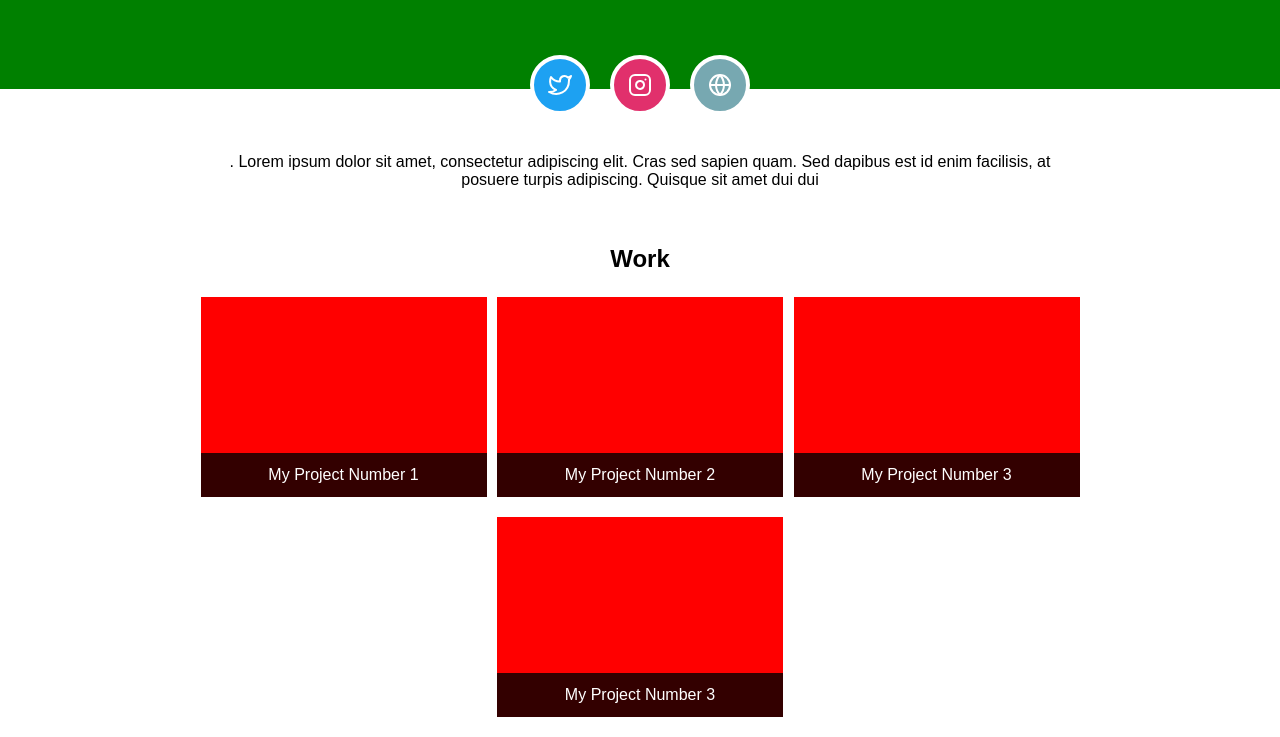
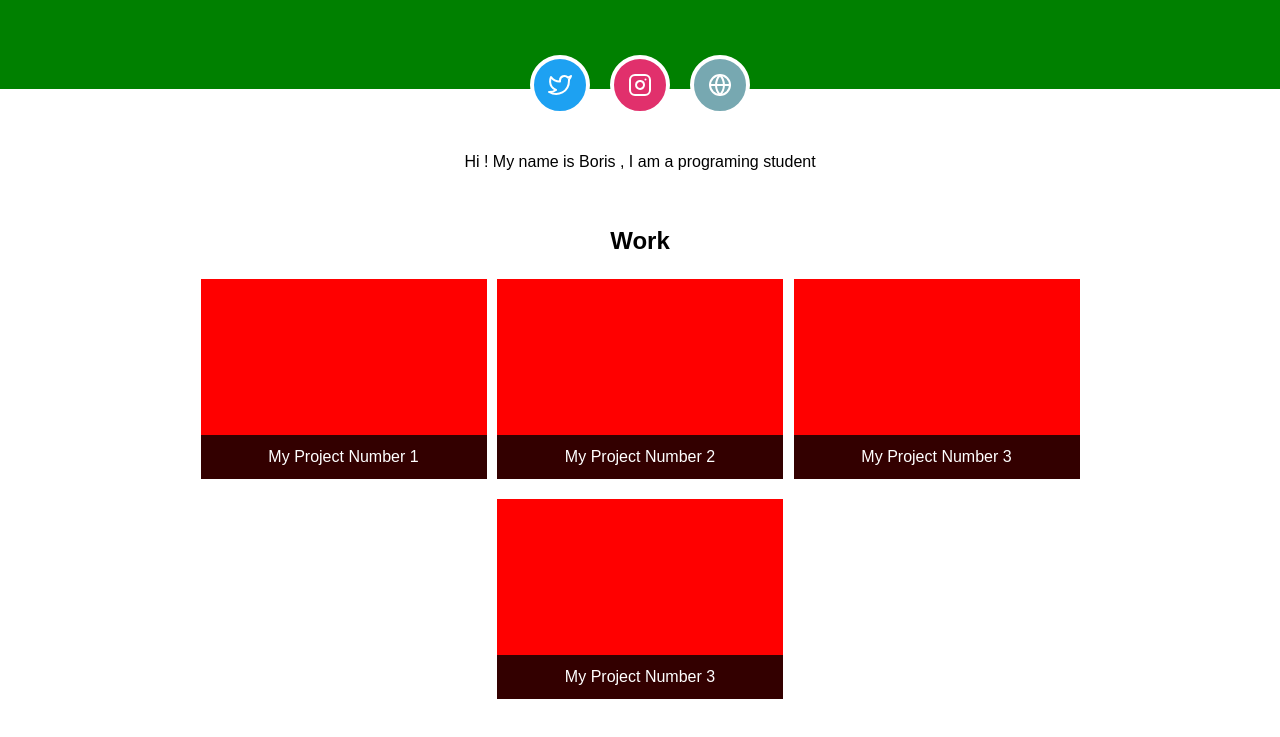
Before and after one commit to Boris-Jancic/personal-site, a plain HTML site: page index.html in a window 1280 px wide. Shown: the part 186-923 px from the top of the page. Drawn offline with Linux system fonts and the light colour scheme.

Commit message:
Updated BIO

```diff
--- a/index.html
+++ b/index.html
@@ -30,8 +30,7 @@
   <!-- About You -->
   <main>
     <section class="about">
-      <p>. Lorem ipsum dolor sit amet, consectetur adipiscing elit. Cras sed sapien quam. Sed dapibus est id enim facilisis,
-        at posuere turpis adipiscing. Quisque sit amet dui dui
+      <p> Hi ! My name is Boris , I am a programing student
       </p>
     </section>
     <!-- Your Projects -->
```
